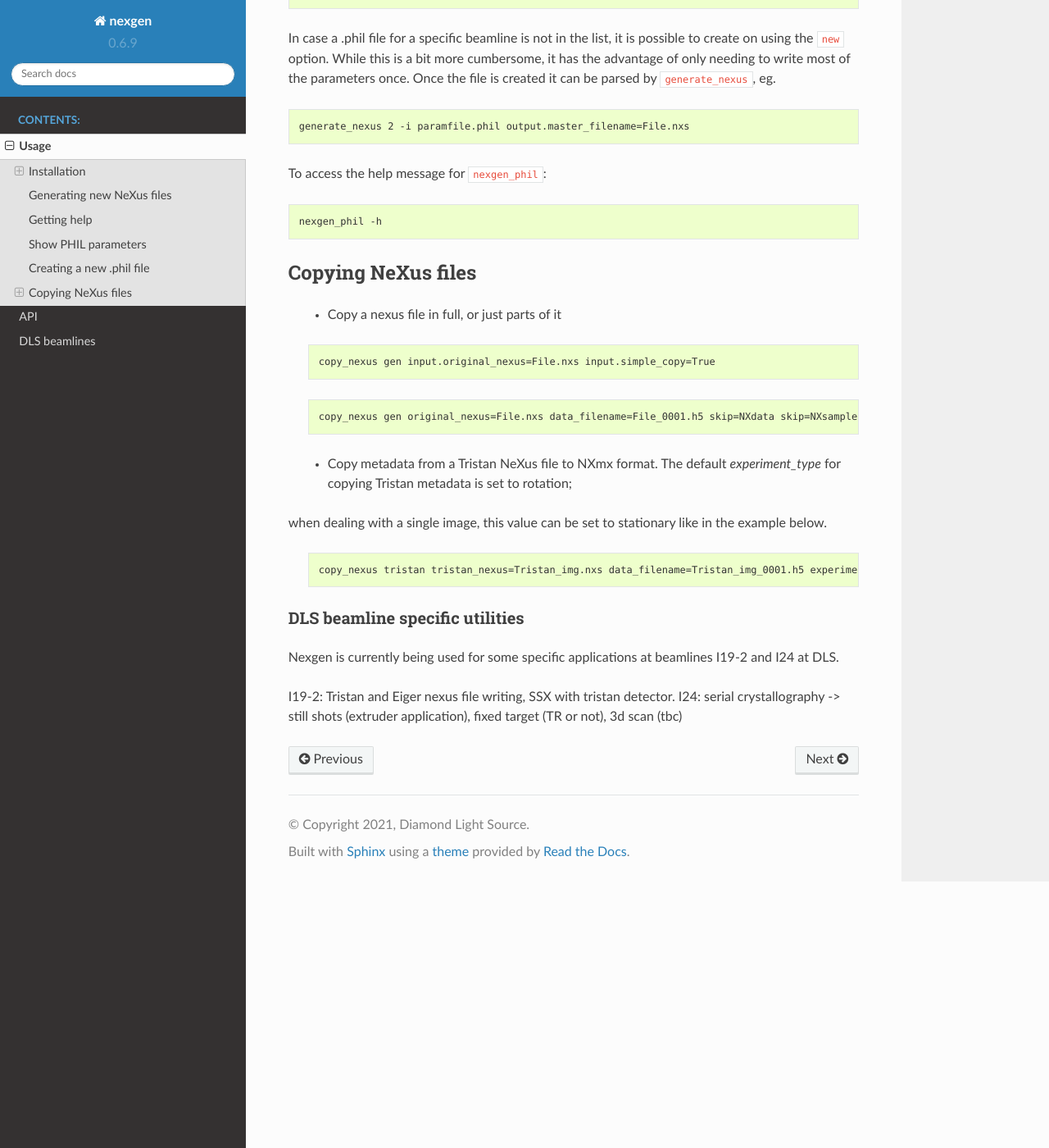
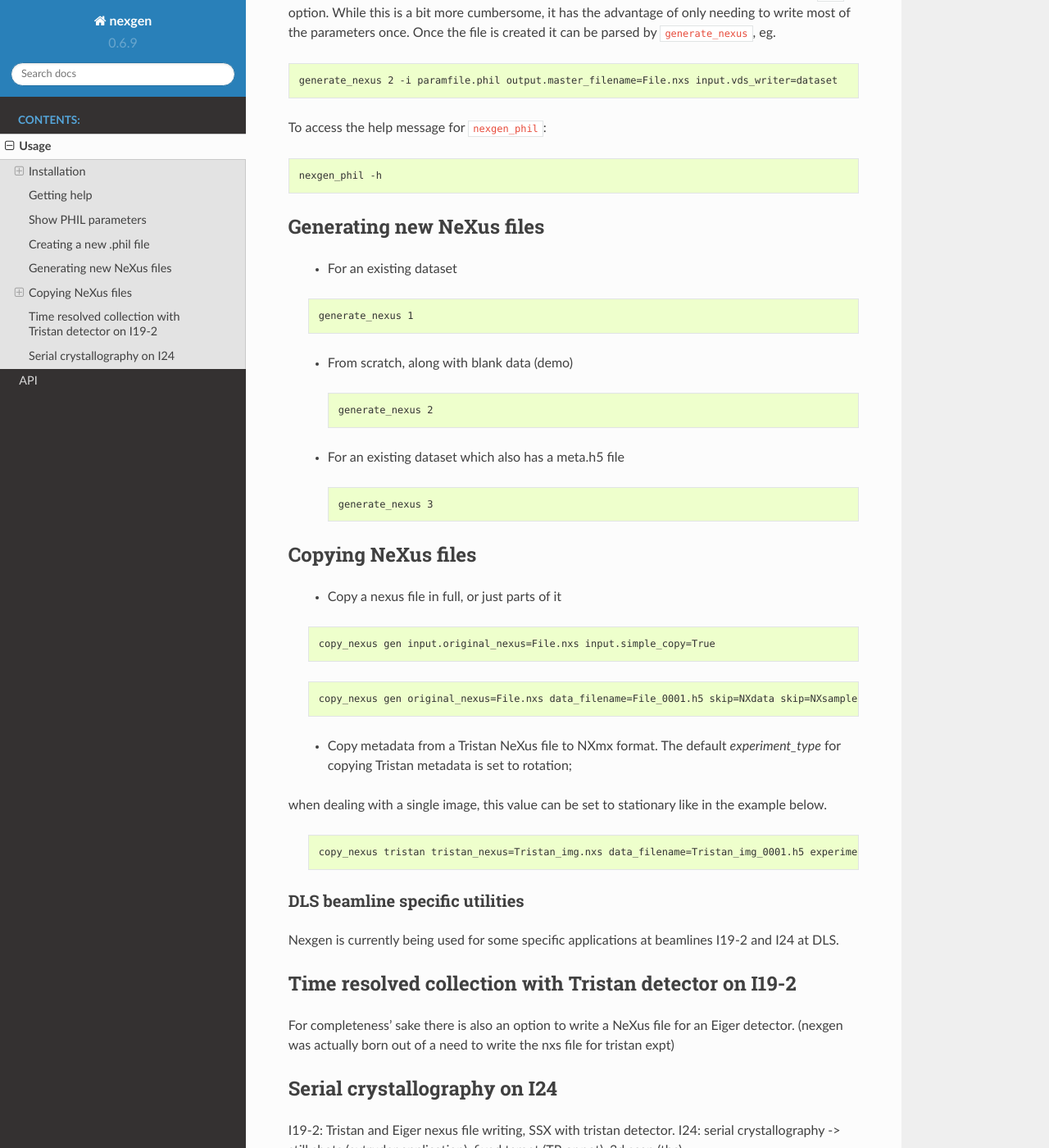
Before and after one commit to DiamondLightSource/nexgen, a Sphinx documentation site: the page built from docs/usage.rst, in a window 1280 px wide and 1400 px high, scrolled down 1864 px. Shown: the whole window at 82% size. Built offline with Sphinx 7.4.7 and the Read the Docs theme 2.0.0, drawn with Linux system fonts in a browser that asks for light colours; some of the changed text lies outside the part shown.

Commit message:
Small changes

```diff
--- a/docs/api.rst
+++ b/docs/api.rst
@@ -104,18 +104,21 @@
 
 
 Logging configuration
----------------------
+=====================
 
 .. automodule:: nexgen.log
     :members:
 
-=============
+
 DLS beamlines
 =============
 
 I19-2
 -----
 
+.. autofunction:: nexgen.beamlines.I19_2_nxs.tristan_writer
+
+.. autofunction:: nexgen.beamlines.I19_2_nxs.eiger_writer
 
 I24
 ---
--- a/docs/conf.py
+++ b/docs/conf.py
@@ -34,7 +34,11 @@
 
 # Add any Sphinx extension module names here, as strings. They can be
 # extensions coming with Sphinx (named 'sphinx.ext.*') or your custom ones.
-extensions = ["sphinx.ext.autodoc", "sphinx.ext.viewcode", "sphinx_rtd_theme"]
+extensions = [
+    "sphinx.ext.autodoc",
+    "sphinx.ext.viewcode",
+    "sphinx_rtd_theme",
+]  # , "sphinx.ext.napoleon"]
 
 # Add any paths that contain templates here, relative to this directory.
 templates_path = ["_templates"]
--- a/docs/usage.rst
+++ b/docs/usage.rst
@@ -90,13 +87,34 @@
 
 .. code-block:: console
 
-    generate_nexus 2 -i paramfile.phil output.master_filename=File.nxs
+    generate_nexus 2 -i paramfile.phil output.master_filename=File.nxs input.vds_writer=dataset
 
 To access the help message for ``nexgen_phil``:
 
 .. code-block:: console
 
     nexgen_phil -h
+
+Generating new NeXus files
+--------------------------
+
+ - For an existing dataset
+
+ .. code-block:: console
+
+    generate_nexus 1
+
+ - From scratch, along with blank data (demo)
+
+  .. code-block:: console
+
+    generate_nexus 2
+
+ - For an existing dataset which also has a meta.h5 file
+
+  .. code-block:: console
+
+    generate_nexus 3
 
 
 Copying NeXus files
@@ -125,5 +143,15 @@
 
 Nexgen is currently being used for some specific applications at beamlines I19-2 and I24 at DLS.
 
+Time resolved collection with Tristan detector on I19-2
+-------------------------------------------------------
+
+For completeness' sake there is also an option to write a NeXus file for an Eiger detector.
+(nexgen was actually born out of a need to write the nxs file for tristan expt)
+
+
+Serial crystallography on I24
+-----------------------------
+
 I19-2: Tristan and Eiger nexus file writing, SSX with tristan detector.
 I24: serial crystallography -> still shots (extruder application), fixed target (TR or not), 3d scan (tbc)
```
Also changed, not shown: other parts of docs/usage.rst (+0 -3 lines), 1 other file.
